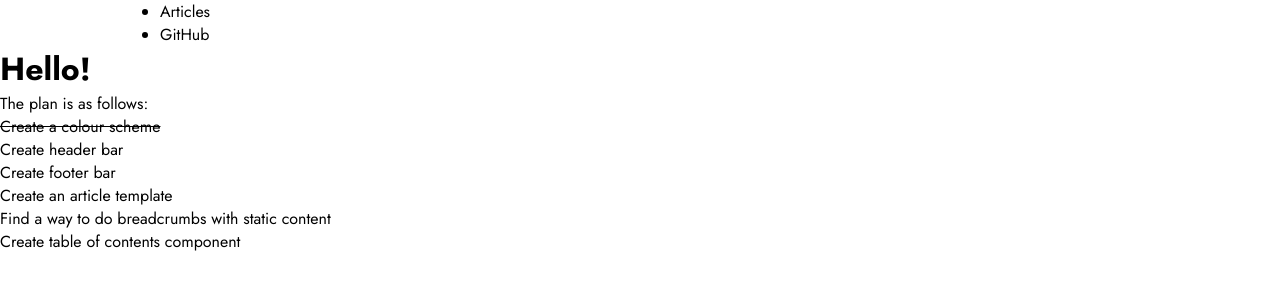
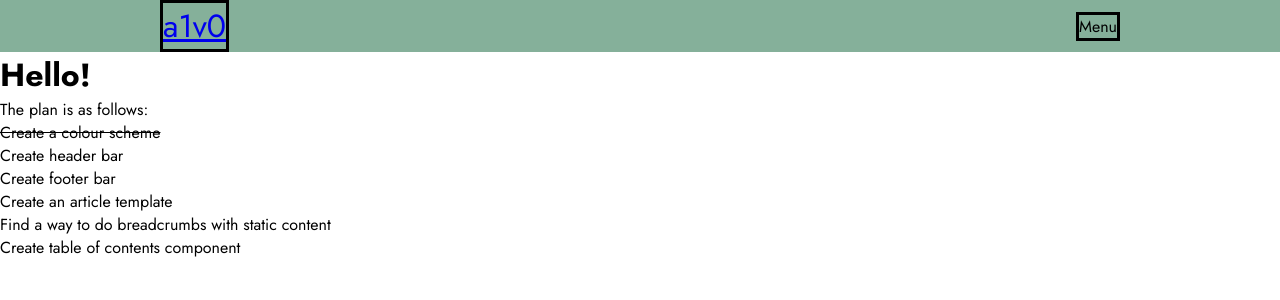
Before and after one commit to a1v0/a1v0.de, a React (Create React App) app: page / in a window 1280 px wide. Shown: the top 300 px of the page. Built offline with nearby package versions, Linux system fonts and the light colour scheme.

Commit message:
Create boilerplate Header

```diff
--- a/src/Header.css
+++ b/src/Header.css
@@ -0,0 +1,18 @@
+.Header {
+    background-color: var(--brand-colour);
+}
+
+.Header nav {
+    display: flex;
+    flex-direction: row;
+    justify-content: space-between;
+    align-items: center;
+}
+
+.Header div {
+    border: 3px solid black;
+}
+
+.logo {
+    font-size: 2rem;
+}
--- a/src/Header.tsx
+++ b/src/Header.tsx
@@ -5,10 +5,10 @@ function Header() {
     return (
         <div className="Header">
             <nav className="max-width">
-                <ul>
-                    <li>Articles</li>
-                    <li>GitHub</li>
-                </ul>
+                <div className="logo">
+                    <a href="#">a1v0</a>
+                </div>
+                <div>Menu</div>
             </nav>
         </div>
     );
```
